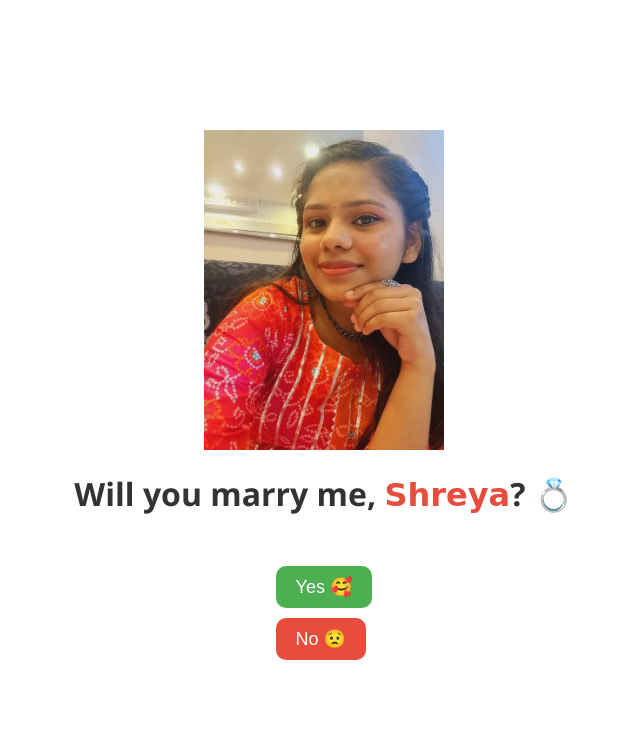
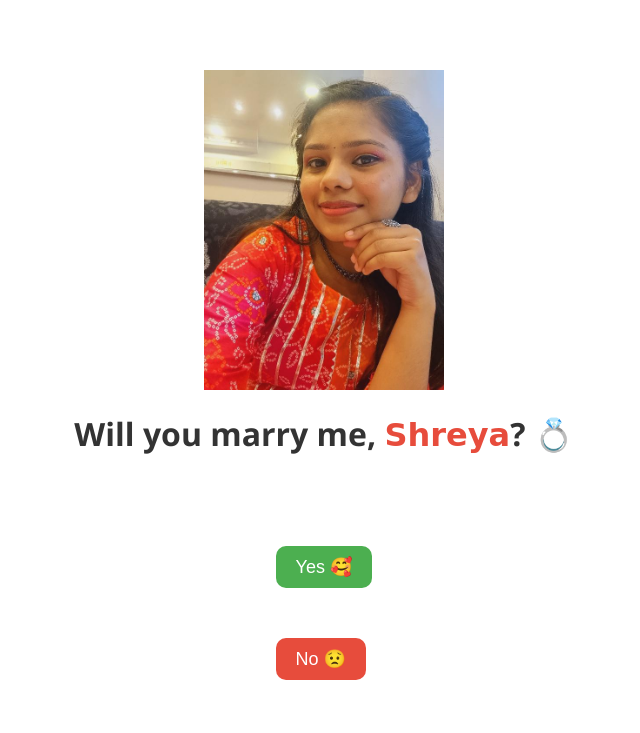
Before and after one commit to kuspia/shr, a plain HTML site: page index.html in a window 1280 px wide. Shown: the whole page, without its empty margins (316-956 px from the left). Drawn offline with Linux system fonts and the light colour scheme.

Commit message:
Update style.css

```diff
--- a/style.css
+++ b/style.css
@@ -80,7 +80,7 @@ button {
     }
 
     button {
-        margin: 10px 0; /* Add margin between the buttons */
+        margin: 50px 0; /* Add margin between the buttons */
         display: block; /* Display buttons as block elements */
     }
 
```
